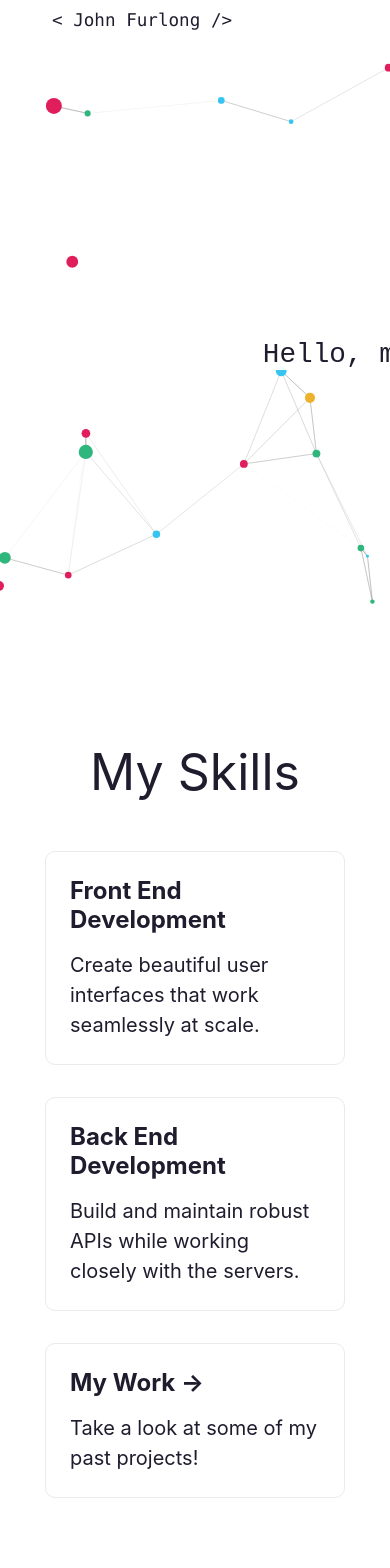
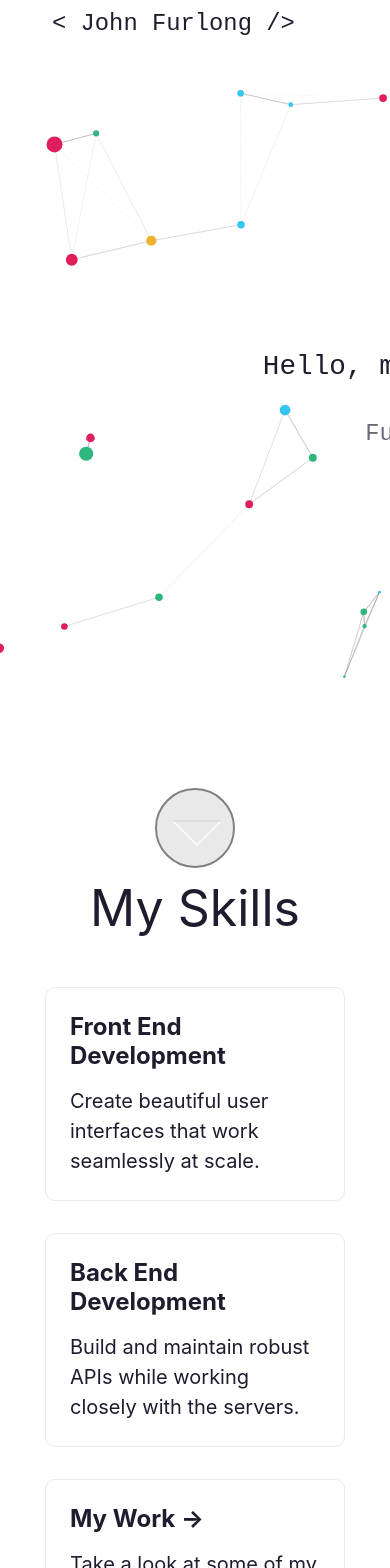
Before and after one commit to jfur1/personal-site, a Next.js app: page / in a window 390 px wide. Shown: the top 1568 px of the page. Built offline with nearby package versions, Linux system fonts and the light colour scheme.

Commit message:
finalize scroll indicator and scrollTo implementation;

```diff
--- a/components/Particles.jsx
+++ b/components/Particles.jsx
@@ -24,7 +24,9 @@ const ParticleBackround = () => {
             className={styles.particles}
             init={particlesInit}
             loaded={particlesLoaded}
-            height={'600px'} // TODO : responsive behavior
+            height={'75vh'} // TODO : responsive behavior
+            width={'100%'}
+            style={{backgroundSize: 'cover'}}
             options={{
             fullScreen: false,
             fpsLimit: 120,
--- a/pages/index.js
+++ b/pages/index.js
@@ -1,3 +1,5 @@
+import React, { useState, useEffect, useRef } from 'react'
+import { useRouter } from 'next/router'
 import Head from 'next/head'
 import Image from 'next/image'
 import styles from '../styles/Home.module.scss'
@@ -8,6 +10,49 @@ import Contact from './contact.jsx'
 export default function Home() {
   const { ref: titleRef, inView: titleIsVisible } = useInView();
   const { ref: subtitleRef, inView: subtitleIsVisible } = useInView();
+  const [scrollY, setScrollY] = useState(0);
+  const [scrollIconOpacity, setScrollIconOpacity] = useState(1);
+  const router = useRouter();
+  const myRef1 = React.useRef();
+  const myRef2 = React.useRef();
+
+  useEffect(() => {
+    const handleScroll = () => {
+      setScrollY(window.scrollY);
+    };
+    // just trigger this so that the initial state
+    // is updated as soon as the component is mounted
+    // related: https://stackoverflow.com/a/63408216
+    handleScroll();
+
+    //get scroll position
+    var topWindow = window.scrollY;
+    // multiply by 1.5 so the arrow will become transparent half-way up the page
+    var topWindow = topWindow * 1.5;
+
+    //get height of window
+    var windowHeight = window.screen.height;
+
+    //set position as percentage of how far the user has scrolled
+    var position = topWindow / windowHeight;
+    //invert the percentage
+    position = 1 - position;
+
+    //define arrow opacity as based on how far up the page the user has scrolled
+    //no scrolling = 1, half-way up the page = 0
+    setScrollIconOpacity(position);
+    window.addEventListener("scroll", handleScroll);
+
+    return () => {
+      window.removeEventListener("scroll", handleScroll);
+    }
+  }, [scrollY])
+
+  const scrollTo = (ref) => {
+    if (!ref.current) return;
+    ref.current.scrollIntoView({ behavior: "smooth" });
+  }
+
   return (
     <div className={styles.container}>
 
@@ -30,11 +75,14 @@ export default function Home() {
       </Head>
 
       <main className={styles.main}>
+        <a className={styles.arrowWrap} onClick={() => scrollTo(myRef1)} style={{ opacity: scrollIconOpacity }}>
+          <span className={styles.arrow}></span>
+        </a>
 
+          <div className={styles.content} ref={myRef1}>
             <h1 className={styles.title}>
               My Skills
             </h1>
-
             <div className={styles.grid}>
               <a href="https://nextjs.org/docs" className={styles.card}>
                 <h2>Front End Development</h2>
@@ -46,15 +94,35 @@ export default function Home() {
                 <p>Build and maintain robust APIs while working closely with the servers.</p>
               </a>
 
-          <a
-            href="https://github.com/vercel/next.js/tree/canary/examples"
-            className={styles.card}
-          >
+              <a href="https://github.com/vercel/next.js/tree/canary/examples" className={styles.card}>
                 <h2>My Work &rarr;</h2>
                 <p>Take a look at some of my past projects!</p>
               </a>
+            </div>
+          </div>
 
+          <div className={styles.content} ref={myRef2}>
+            <h1 className={styles.title}>
+              My Skills
+            </h1>
+            <div className={styles.grid}>
+              <a href="https://nextjs.org/docs" className={styles.card}>
+                <h2>Front End Development</h2>
+                <p>Create beautiful user interfaces that work seamlessly at scale.</p>
+              </a>
+
+              <a href="https://nextjs.org/learn" className={styles.card}>
+                <h2>Back End Development</h2>
+                <p>Build and maintain robust APIs while working closely with the servers.</p>
+              </a>
+
+              <a href="https://github.com/vercel/next.js/tree/canary/examples" className={styles.card}>
+                <h2>My Work &rarr;</h2>
+                <p>Take a look at some of my past projects!</p>
+              </a>
             </div>
+          </div>
+
       </main>
 
       <footer className={styles.footer}>
--- a/styles/Home.module.scss
+++ b/styles/Home.module.scss
@@ -4,7 +4,7 @@
 }
 
 .main {
-  padding: 4rem 0;
+  padding: 10em 0 4rem 0;
   flex: 1;
   display: flex;
   flex-direction: column;
@@ -31,7 +31,6 @@
 
 .particlesContainer{
   z-index: -10;
-  min-height: 600px;
 }
 
 .particlesText {
@@ -71,7 +70,7 @@ h1.heroTitle.show::before{
 }
 
 h1.heroTitle.show::after {
-  width: 0.125em;
+  width: 0.1em;
   background: black;
   animation: typewriter var(--typewriterSpeed)
       steps(var(--typewriterCharacters)) 1s forwards,
@@ -92,10 +91,10 @@ p.subtitle.show {
   color: var(--main-color);
   background-color: var(--app-container);
   line-height: 1;
-  font-size: 2rem;
+  font-size: clamp(0.75rem, 3vw + 0.75rem, 2rem);
   font-weight: 400;
   position: relative;
-  font-family: 'Poppins', 'Sans Serif';
+  font-family: "Source Code Pro", monospace,'Poppins', 'Sans Serif';
   position: relative;
   width: max-content;
   visibility: hidden;
@@ -151,7 +150,7 @@ p.subtitle.show::after {
   text-decoration: none;
 }
 
-.title a:hover,
+.title a:a,
 .title a:focus,
 .title a:active {
   text-decoration: underline;
@@ -220,6 +219,86 @@ p.subtitle.show::after {
   margin-left: 0.5rem;
 }
 
+// Scroll Indicator
+
+  /* the important styles */
+
+  .arrowWrap {
+    position: absolute;
+    background: var(--scroll-indicator);
+    width:10em;
+    bottom: -5em;
+    height: 10em;
+    padding: 4em 2em;
+    margin: 1rem 0;
+    border-radius:50%;
+    font-size:0.5em;
+    display:block;
+    border: 2px solid gray;
+    animation: arrowWrapAnimation 2.8s 0.4s;
+    animation-delay: 7s;
+
+    &:hover{
+      cursor: pointer;
+      animation: arrowWrapAnimation 2.8s 0.4s infinite;
+    }
+  }
+
+  .arrow {
+    float:left;
+    position:relative;
+    width: 0px;
+    height: 0px;
+    border-style: solid;
+    border-width: 3em 3em 0 3em;
+    border-color: #ffffff transparent transparent transparent;
+    transform:rotate(360deg)
+  }
+
+  .arrow:after {
+    content:'';
+    position:absolute;
+    top:-3.2em;
+    left:-3em;
+    width: 0px;
+    height: 0px;
+    border-style: solid;
+    border-width: 3em 3em 0 3em;
+    border-color: var(--scroll-indicator) transparent transparent transparent;
+    transform:rotate(360deg)
+  }
+
+
+  .hint {
+    position:absolute;
+    top:0.6em;
+    width:100%;
+    left:0;
+    font-size:2em;
+    font-style:italic;
+    text-align:center;
+    color:#fff;
+    opacity:0;
+  }
+
+  .arrow-wrap:hover .hint {
+    opacity:1;
+  }
+
+@keyframes arrowWrapAnimation {
+  0% { bottom: -5em; }
+  10% { bottom: -3em; }
+  20% { bottom: -5em; }
+  30% { bottom: -3em; }
+  40% { bottom: -5em; }
+  50% { bottom: -3em; }
+  60% { bottom: -5em; }
+  70% { bottom: -3em; }
+  80% { bottom: -5em; }
+  90% { bottom: -3em; }
+  100% { bottom: -5em; }
+}
+
 @media (max-width: 600px) {
   .grid {
     width: 100%;
--- a/styles/globals.scss
+++ b/styles/globals.scss
@@ -15,7 +15,7 @@
   --more-list-bg: #fff;
   --more-list-bg-hover:  #f6fbff;
   --more-list-shadow: rgba(209, 209, 209, 0.488);
-  --button-bg: #1f1c24;
+  --scroll-indicator: rgba(209, 209, 209, 0.488);;
   --search-area-bg: #fff;
   --star: #1ff1c2e;
   --message-btn: #fff;
@@ -32,7 +32,7 @@
   --footer-color: rgba(171, 171, 171, 0.795);
   --typewriterSpeed: 4s;
   --typewriterCharacters: 23;
-  --bg-color: rgba(255, 255, 255, 0.959);
+  --bg-color: rgba(255, 255, 255);
 }
 
 .dark:root {
@@ -44,7 +44,7 @@
   --link-color: rgba(255,255,255,.8);
   --link-color-hover: rgba(195, 207, 244, 0.1);
   --link-color-active-bg: rgba(195, 207, 244, 0.2);
-  --button-bg: #1f2937;
+  --scroll-indicator: #111;
   --search-area-bg: #1f2937;
   --message-box-hover: #243244;
   --message-box-border: rgba(255,255,255,.1);
@@ -63,7 +63,7 @@
   --footer-color: rgb(21, 21, 21);
   --typewriterSpeed: 4s;
   --typewriterCharacters: 23;
-  --bg-color: #222;
+  --bg-color: rgba(34, 34, 34);
 }
 
 /* Scrollbar width */
@@ -93,12 +93,14 @@ body {
   padding: 0;
   margin: 0;
   background-color: var(--app-container);
+  scroll-behavior: smooth;
   font-family: -apple-system, BlinkMacSystemFont, Segoe UI, Roboto, Oxygen,
     Ubuntu, Cantarell, Fira Sans, Droid Sans, Helvetica Neue, sans-serif;
 }
 
 a {
   color: inherit;
+  font-size: clamp(1rem, 2vw + 1rem, 1.1rem);
   text-decoration: none;
 }
 
@@ -121,9 +123,9 @@ hr.sectionLine {
   background-color: var(--app-container);
   border-radius: 5px;
   padding: 0.75rem;
-  font-size: 1.1rem;
-  font-family: Menlo, Monaco, Lucida Console, Liberation Mono, DejaVu Sans Mono,
-    Bitstream Vera Sans Mono, Courier New, monospace;
+  font-size: clamp(1rem, 2vw + 1rem, 1.5rem);
+  font-family: "Source Code Pro", monospace,'Poppins', Menlo, Monaco, Lucida Console, Liberation Mono, DejaVu Sans Mono,
+    Bitstream Vera Sans Mono, Courier New;
 }
 
 nav{
```
Also changed, not shown: components/ScrollIndicator.jsx (added, +9 -0 lines). Lines whose indentation alone changed are shown as unchanged.
